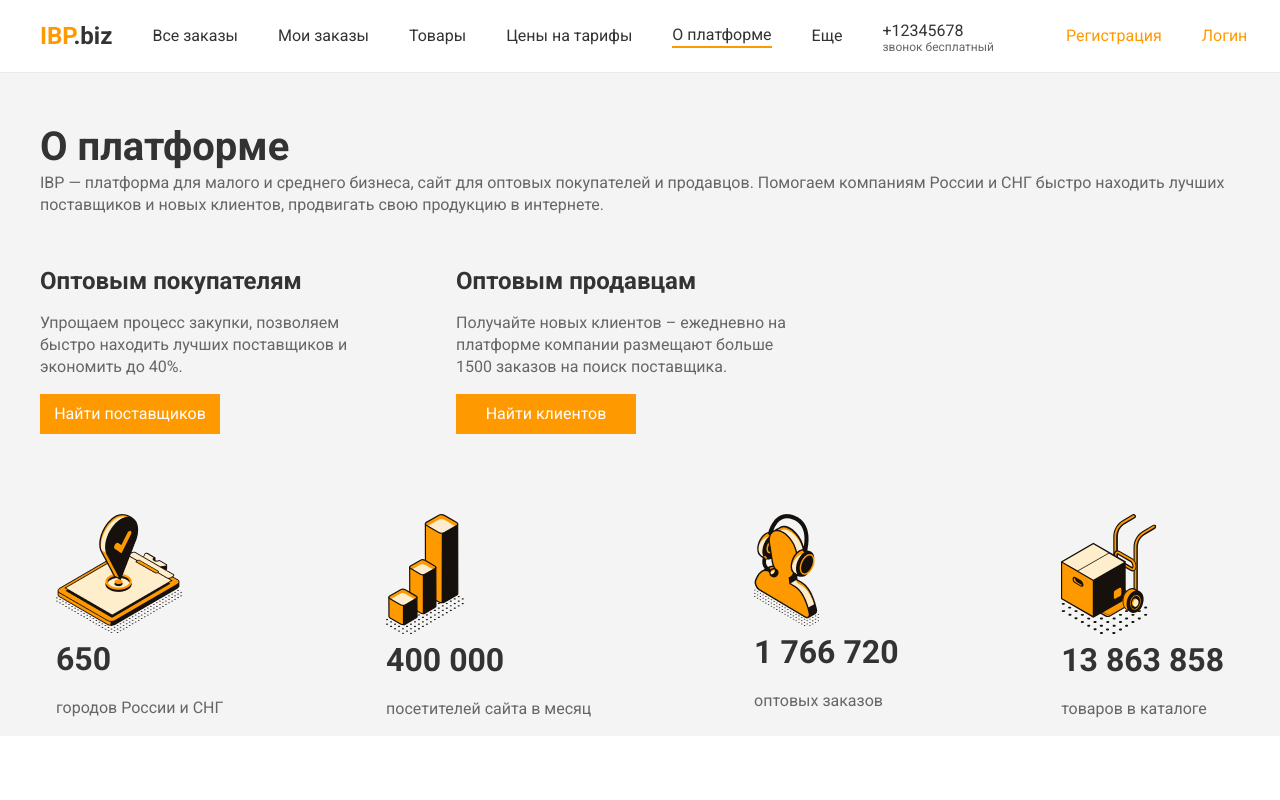
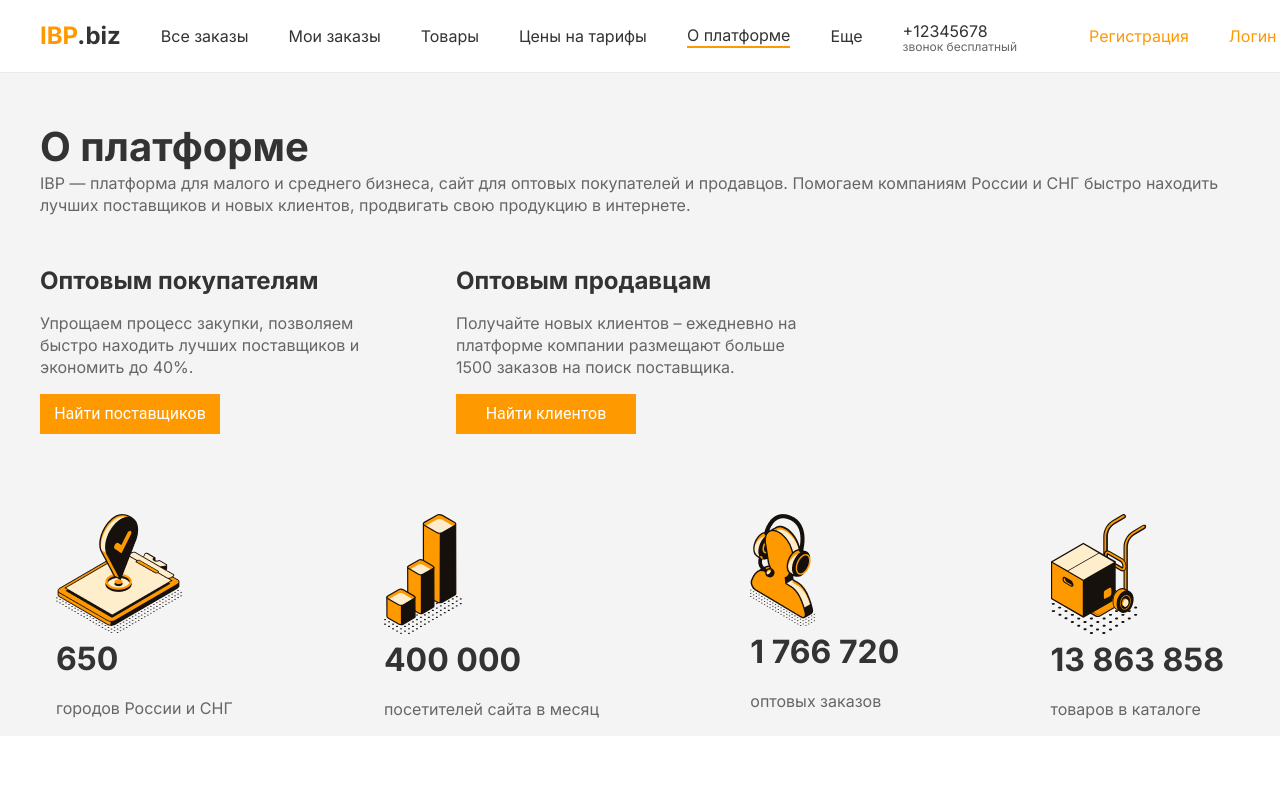
Before and after one commit to Nazzemax/bizplatform, a Next.js app: page / in a window 1280 px wide. Shown: the top 800 px of the page. Built offline with nearby package versions, Linux system fonts and the light colour scheme.

Commit message:
feat: changed font to Inter standart font added icons

```diff
--- a/src/app/layout.tsx
+++ b/src/app/layout.tsx
@@ -1,9 +1,9 @@
 import type { Metadata } from "next";
-import { Roboto } from "next/font/google";
+import { Inter } from "next/font/google";
 import "./globals.css";
 import { Footer } from "@/widgets/Footer";
 import  { Navigation } from "../widgets/Header/navigation"
-const roboto = Roboto({ weight: ["400", "700","300","500"], subsets: ["latin","cyrillic"] });
+const inter = Inter({ weight: ["400", "700","300","500"], subsets: ["latin","cyrillic"] });
 
 export const metadata: Metadata = {
   title: "Create Next App",
@@ -17,7 +17,7 @@ export default function RootLayout({
 }>) {
   return (
     <html lang="en">
-      <body className={roboto.className}>
+      <body className={inter.className}>
         <Navigation />
         {children}
         <Footer />
```
Also changed, not shown: src/shared/assets/home/header/arrow-down.svg (added), src/shared/assets/home/header/language_option.png (added).
